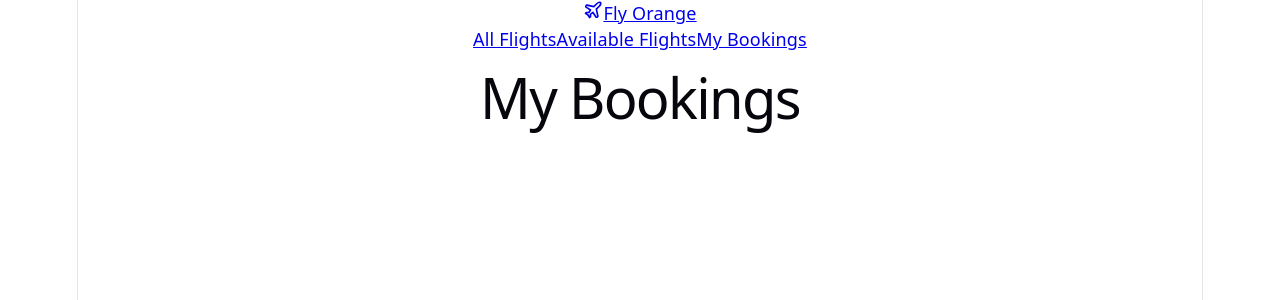
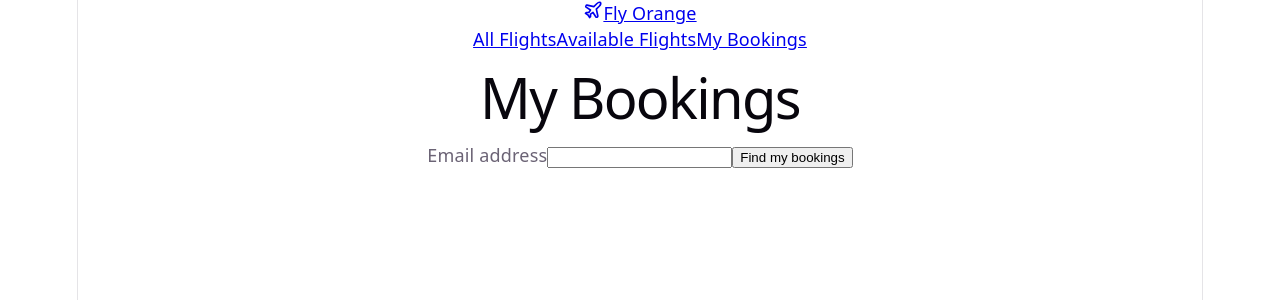
Before and after one commit to KristyH89/Project-test3-FlightReservationUI, a React (Vite) app in the folder frontend/: page /my-bookings in a window 1280 px wide. Shown: the top 300 px of the page. Built offline with nearby package versions, Linux system fonts and the light colour scheme.

Commit message:
Show BOOKED status as positive on my bookings page and add space in price display

```diff
--- a/frontend/src/components/BookingModal.tsx
+++ b/frontend/src/components/BookingModal.tsx
@@ -106,7 +106,7 @@ export function BookingModal({ flight, onClose, onBooked }: BookingModalProps) {
                     minute: "2-digit",
                 })}
                 <br />
-                €{flight.price.toFixed(2)}
+                € {flight.price.toFixed(2)}
             </p>
 
             <form onSubmit={handleSubmit}>
--- a/frontend/src/components/FlightCard.tsx
+++ b/frontend/src/components/FlightCard.tsx
@@ -12,9 +12,10 @@ interface FlightCardProps {
         status?: "AVAILABLE" | "BOOKED";
     };
     onBook?: (flightId: number) => void; // Optional booking handler. When provided, a "Book flight" button is shown.
+    context?: "flights" | "my-bookings"; // determines how the BOOKED status is visually framed
 }
 
-export function FlightCard({ flight, onBook }: FlightCardProps) {
+export function FlightCard({ flight, onBook, context = "flights" }: FlightCardProps) {
     // Format an ISO date string into a readable format, e.g. "3 Aug 2026, 09:20".
     const formatDateTime = (isoString: string) =>
         new Date(isoString).toLocaleString("en-GB", {
@@ -35,6 +36,10 @@ export function FlightCard({ flight, onBook }: FlightCardProps) {
     const minutes = durationMinutes % 60;
     const formattedDuration = minutes > 0 ? `${hours}h ${minutes}m` : `${hours}h`;
 
+    // Was the flight booked through the "my bookings" context? If so, treat it as
+    // a positive outcome (the user successfully booked it) rather than a negative one.
+    const isPositiveBooked = flight.status === "BOOKED" && context === "my-bookings";
+
     return (
         <div className="flight-card">
             <div className="flight-card-main">
@@ -53,15 +58,16 @@ export function FlightCard({ flight, onBook }: FlightCardProps) {
                 </div>
             </div>
 
+
             <div className="flight-card-side">
                 {/* Only show a status badge when the data includes a status field. */}
                 {flight.status && (
-                    <span className={`status-badge ${flight.status === "AVAILABLE" ? "available" : "booked"}`}>
-                    {flight.status === "AVAILABLE" ? <CheckCircle2 size={14}/> : <XCircle size={14}/>}
-                        {flight.status === "AVAILABLE" ? "Available" : "Booked"}
-                    </span>
+                    <span className={`status-badge ${flight.status === "AVAILABLE" || isPositiveBooked ? "available" : "booked"}`}>
+        {flight.status === "AVAILABLE" || isPositiveBooked ? <CheckCircle2 size={14}/> : <XCircle size={14}/>}
+                        {flight.status}
+        </span>
                 )}
-                <p className="flight-price">€{flight.price.toFixed(2)}</p>
+                <p className="flight-price">€ {flight.price.toFixed(2)}</p>
                 {onBook && (
                     <button type="button" className="book-button" onClick={() => onBook(flight.id)}>
                         Book now
--- a/frontend/src/pages/MyBookingsPage.tsx
+++ b/frontend/src/pages/MyBookingsPage.tsx
@@ -1,8 +1,119 @@
+import { useState } from "react";
+import { getBookingsByEmail, cancelFlight, FlightApiError } from "../api/flightApi";
+import type { FlightBooking } from "../types/flight";
+import { FlightCard } from "../components/FlightCard";
+
 export function MyBookingsPage() {
+    const [email, setEmail] = useState("");
+    const [bookings, setBookings] = useState<FlightBooking[]>([]);
+    const [hasSearched, setHasSearched] = useState(false);
+    const [isLoading, setIsLoading] = useState(false);
+    const [error, setError] = useState<string | null>(null);
+
+    // Track which flight is pending cancel confirmation, so we can show a
+    // "are you sure" step inline instead of cancelling on the first click
+    const [pendingCancelId, setPendingCancelId] = useState<number | null>(null);
+    const [isCancelling, setIsCancelling] = useState(false);
+    const [cancelError, setCancelError] = useState<string | null>(null);
+    const [cancelSuccessMessage, setCancelSuccessMessage] = useState<string | null>(null);
+
+    async function handleSearch(e: React.FormEvent) {
+        e.preventDefault();
+        setIsLoading(true);
+        setError(null);
+        setCancelSuccessMessage(null);
+
+        try {
+            const data = await getBookingsByEmail(email.trim());
+            setBookings(data);
+            setHasSearched(true);
+        } catch (err) {
+            const message = err instanceof FlightApiError ? err.message : "Failed to look up bookings";
+            setError(message);
+        } finally {
+            setIsLoading(false);
+        }
+    }
+
+    async function handleConfirmCancel(flightId: number) {
+        setIsCancelling(true);
+        setCancelError(null);
+
+        try {
+            await cancelFlight(flightId, email.trim());
+            const cancelledFlight = bookings.find((b) => b.id === flightId);
+            setBookings((current) => current.filter((b) => b.id !== flightId));
+            setPendingCancelId(null);
+            if (cancelledFlight) {
+                setCancelSuccessMessage(`Booking for ${cancelledFlight.flightNumber} cancelled.`);
+            }
+        } catch (err) {
+            const message = err instanceof FlightApiError ? err.message : "Failed to cancel booking";
+            setCancelError(message);
+        } finally {
+            setIsCancelling(false);
+        }
+    }
+
     return (
         <div>
             <h1>My Bookings</h1>
-            {/* Email lookup form and cancel flow will go here */}
+
+            <form onSubmit={handleSearch} className="lookup-form">
+                <label htmlFor="lookupEmail">Email address</label>
+                <input
+                    id="lookupEmail"
+                    type="email"
+                    value={email}
+                    onChange={(e) => setEmail(e.target.value)}
+                    required
+                />
+                <button type="submit" disabled={isLoading}>
+                    {isLoading ? "Searching..." : "Find my bookings"}
+                </button>
+            </form>
+
+            {error && <p className="form-error" role="alert">{error}</p>}
+            {cancelSuccessMessage && <p className="booking-success" role="status">{cancelSuccessMessage}</p>}
+
+            {hasSearched && bookings.length === 0 && !error && (
+                <p>No bookings found for this email address.</p>
+            )}
+
+            {bookings.length > 0 && (
+                <div className="flight-list">
+                    {bookings.map((booking) => (
+                        <div key={booking.id} className="booking-item">
+                            <FlightCard flight={booking} context="my-bookings" />
+
+                            {pendingCancelId === booking.id ? (
+                                <div className="cancel-confirm">
+                                    <p>Are you sure you want to cancel this booking?</p>
+                                    {cancelError && <p className="form-error" role="alert">{cancelError}</p>}
+                                    <button
+                                        type="button"
+                                        onClick={() => handleConfirmCancel(booking.id)}
+                                        disabled={isCancelling}
+                                    >
+                                        {isCancelling ? "Cancelling..." : "Yes, cancel booking"}
+                                    </button>
+                                    <button
+                                        type="button"
+                                        onClick={() => setPendingCancelId(null)}
+                                        disabled={isCancelling}
+                                    >
+                                        Keep booking
+                                    </button>
+                                </div>
+                            ) : (
+                                <button type="button" onClick={() => setPendingCancelId(booking.id)}>
+                                    Cancel booking
+                                </button>
+                            )}
+                        </div>
+                    ))}
+                </div>
+            )}
         </div>
     );
 }
```
Also changed, not shown: 1 other file (tests, documents, lock files or other folders).
